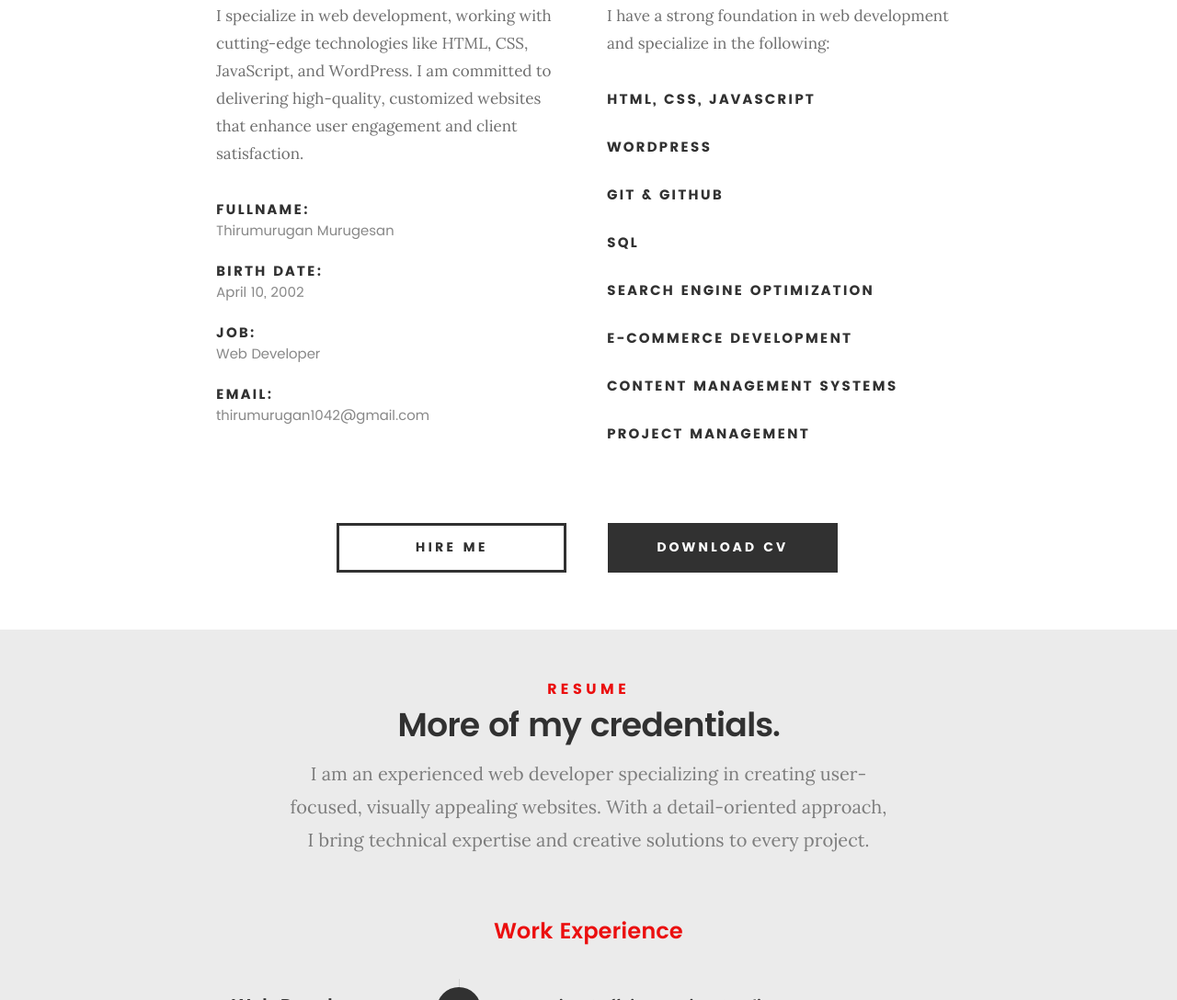
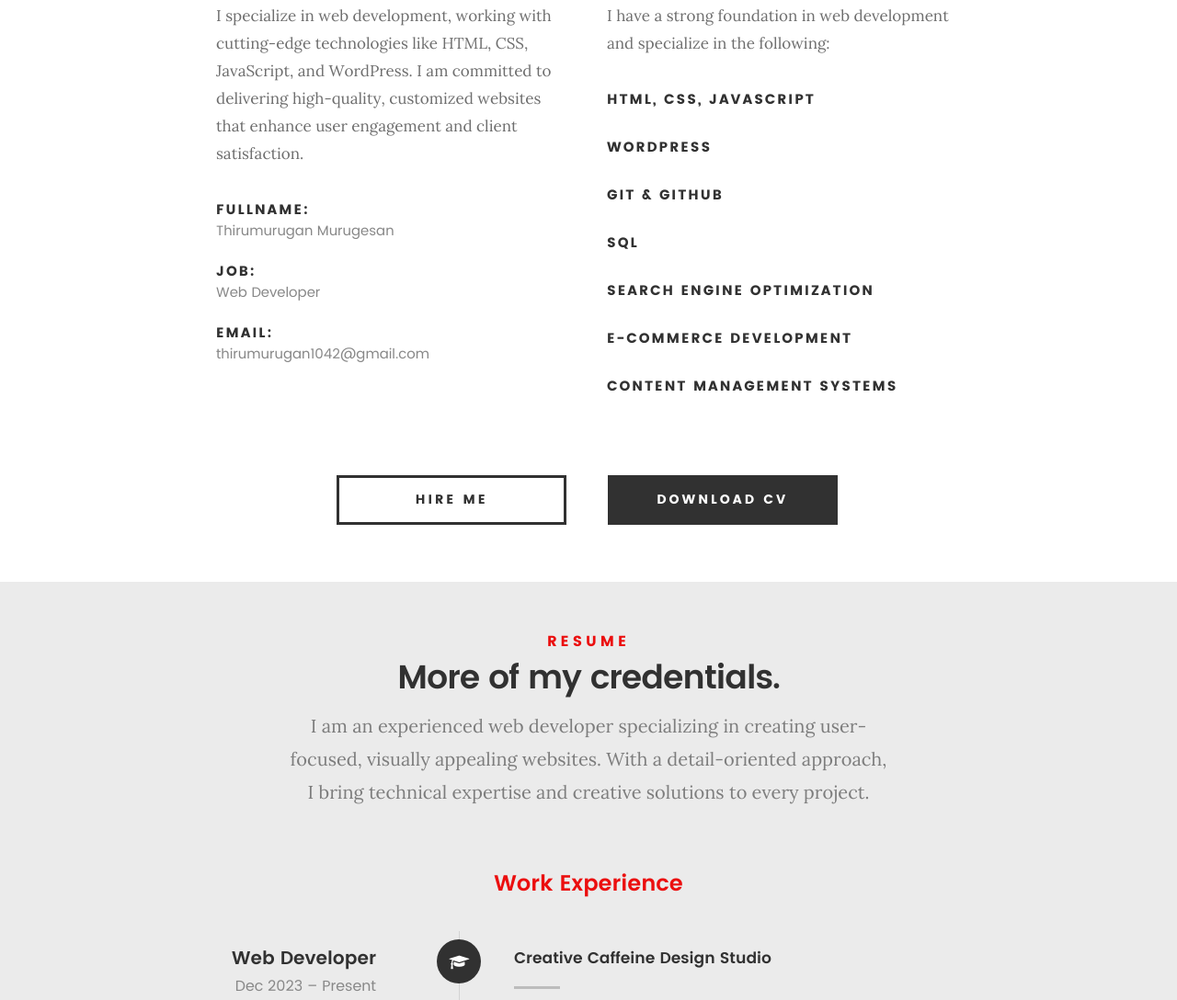
Before and after one commit to Thiru104/thirumurugan-webdev, a plain HTML site: page index.html in a window 1280 px wide. Shown: the part 1252-2340 px from the top of the page at 92% size. Drawn offline with Linux system fonts and the light colour scheme; files whose address does not match are found by name.

Commit message:
Update index.html

```diff
--- a/index.html
+++ b/index.html
@@ -141,10 +141,6 @@
    					<span>Thirumurugan Murugesan</span>
    				</li>
    				<li>
-   					<strong>Birth Date:</strong>
-   					<span>April 10, 2002</span>
-   				</li>
-   				<li>
    					<strong>Job:</strong>
    					<span>Web Developer</span>
    				</li>
@@ -183,9 +179,6 @@
 					</li>
 					<li>
 						<strong>Content Management Systems</strong>
-					</li>
-					<li>
-						<strong>Project Management</strong>
 					</li>
 				 </ul>
 
```
